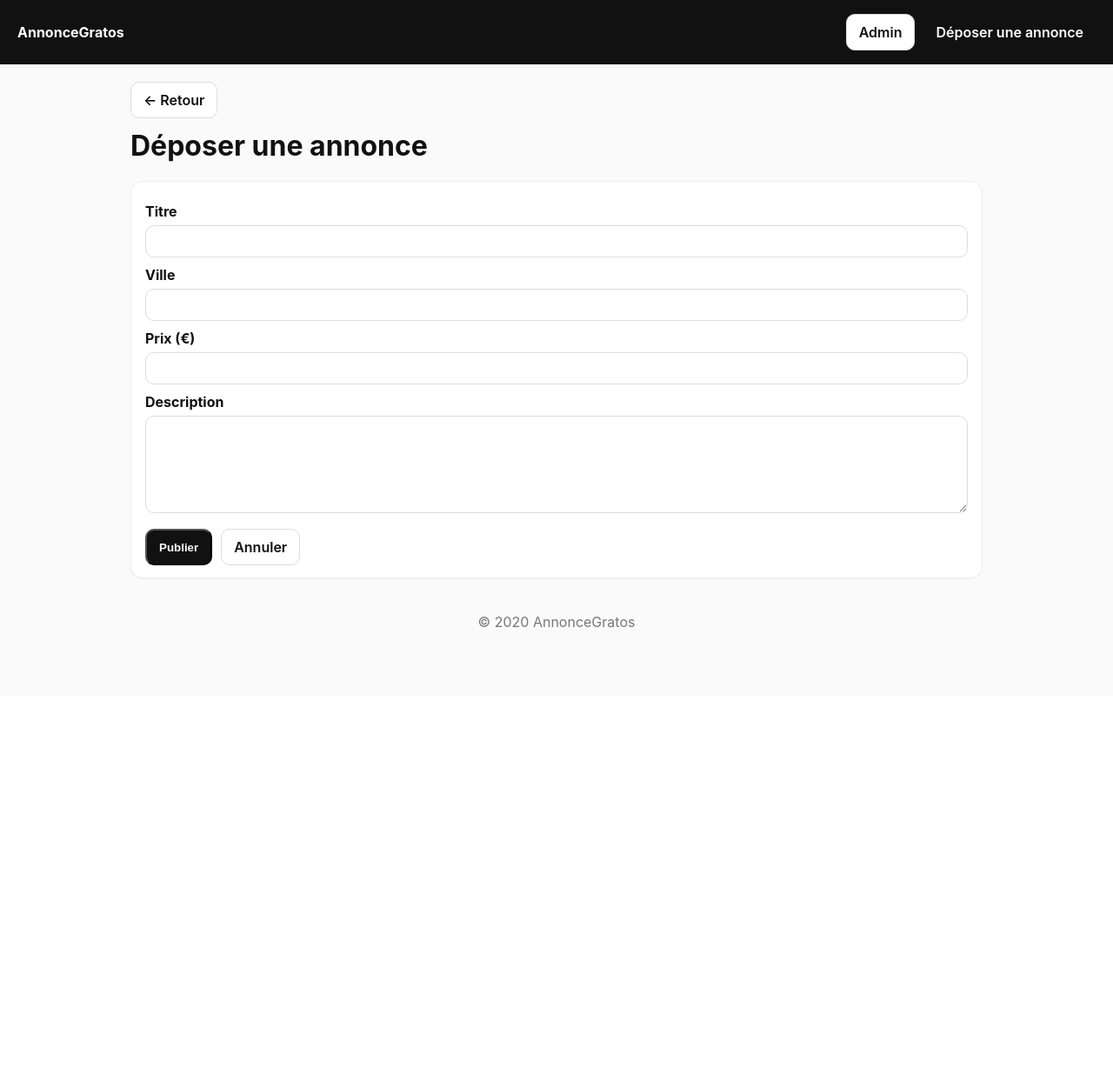
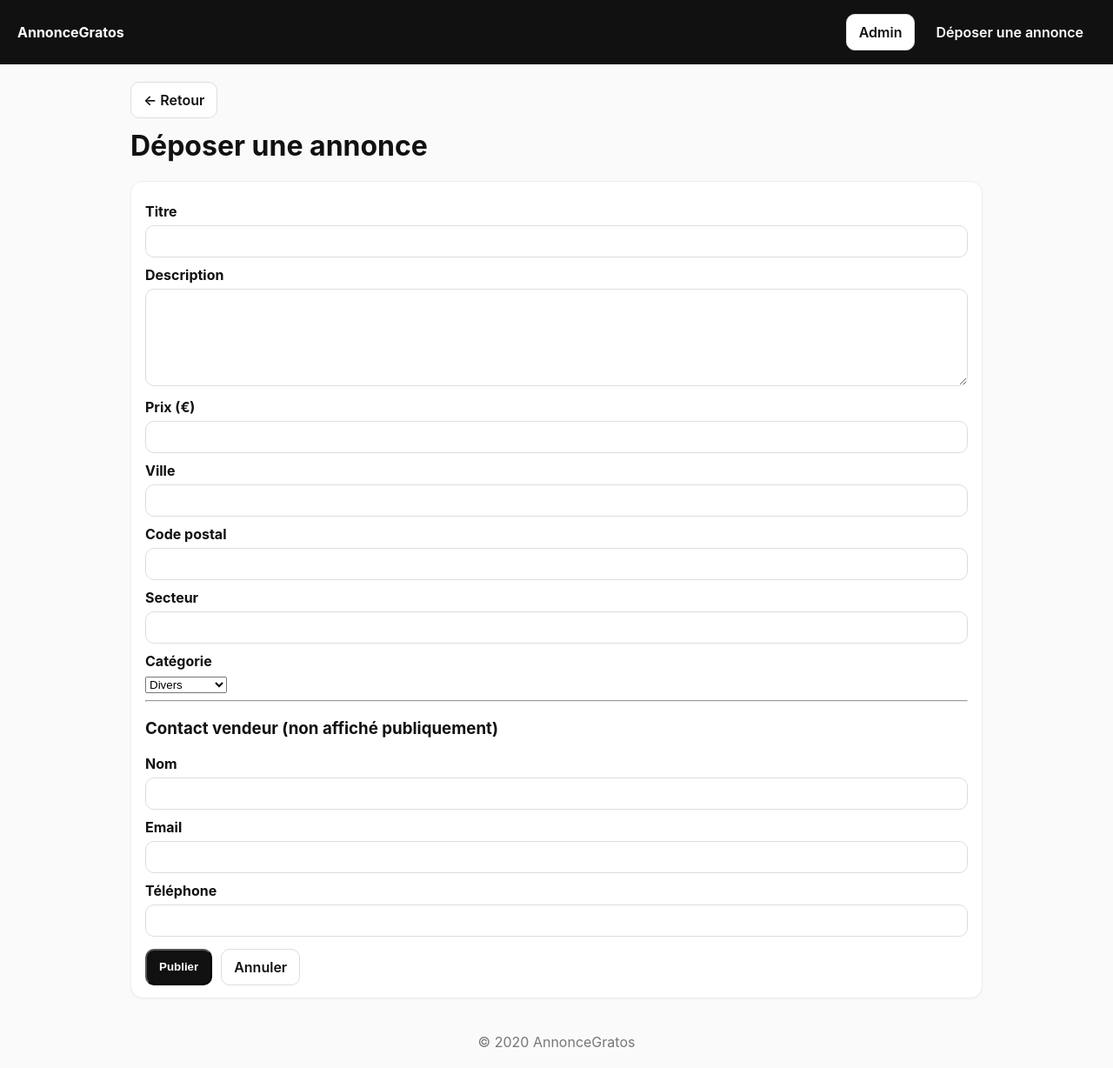
Before and after one commit to Immopros/annonces-gratos-4, a Django app: template annonces/templates/annonces/create.html in a window 1280 px wide. Shown: the whole page at 87% size. Before the commit the page ends 722 px from the top, so only its background shows below. Run offline with Django 4.2, Linux system fonts and the light colour scheme; tables that the repository leaves empty hold one stand-in row (values such as "Sample post"); the template is opened without the code that fills it: values that come from a table or form of the project are taken from there, most other values are stand-ins (such as "Sample title", 1, 10 or a date in 2020).

Commit message:
Update create.html

```diff
--- a/annonces/templates/annonces/create.html
+++ b/annonces/templates/annonces/create.html
@@ -1,7 +1,9 @@
 {% extends "annonces/base.html" %}
-{% block title %}Déposer une annonce — AnnonceGratos{% endblock %}
+{% block title %}Déposer une annonce – AnnonceGratos{% endblock %}
+
 {% block content %}
 <a class="btn secondary" href="/">← Retour</a>
+
 <h1 style="margin-top:12px;">Déposer une annonce</h1>
 
 <form method="post" class="card">
@@ -9,17 +11,39 @@
 
   {{ form.non_field_errors }}
 
-    <label for="{{ form.titre.id_for_label }}">Titre</label>
+  <label>Titre</label>
   {{ form.titre }}
 
-    <label for="{{ form.ville.id_for_label }}">Ville</label>
+  <label>Description</label>
+  {{ form.description }}
+
+  <label>Prix (€)</label>
+  {{ form.prix }}
+
+  <label>Ville</label>
   {{ form.ville }}
 
-    <label for="{{ form.prix.id_for_label }}">Prix (€)</label>
-    {{ form.prix }}
+  <label>Code postal</label>
+  {{ form.code_postal }}
 
-    <label for="{{ form.description.id_for_label }}">Description</label>
-    {{ form.description }}
+  <label>Secteur</label>
+  {{ form.secteur }}
+
+  <label>Catégorie</label>
+  {{ form.category }}
+
+  <hr>
+
+  <h3>Contact vendeur (non affiché publiquement)</h3>
+
+  <label>Nom</label>
+  {{ form.vendeur_nom }}
+
+  <label>Email</label>
+  {{ form.vendeur_email }}
+
+  <label>Téléphone</label>
+  {{ form.vendeur_telephone }}
 
   <div class="form-actions">
       <button class="btn" type="submit">Publier</button>
```
Lines whose indentation alone changed are shown as unchanged.
